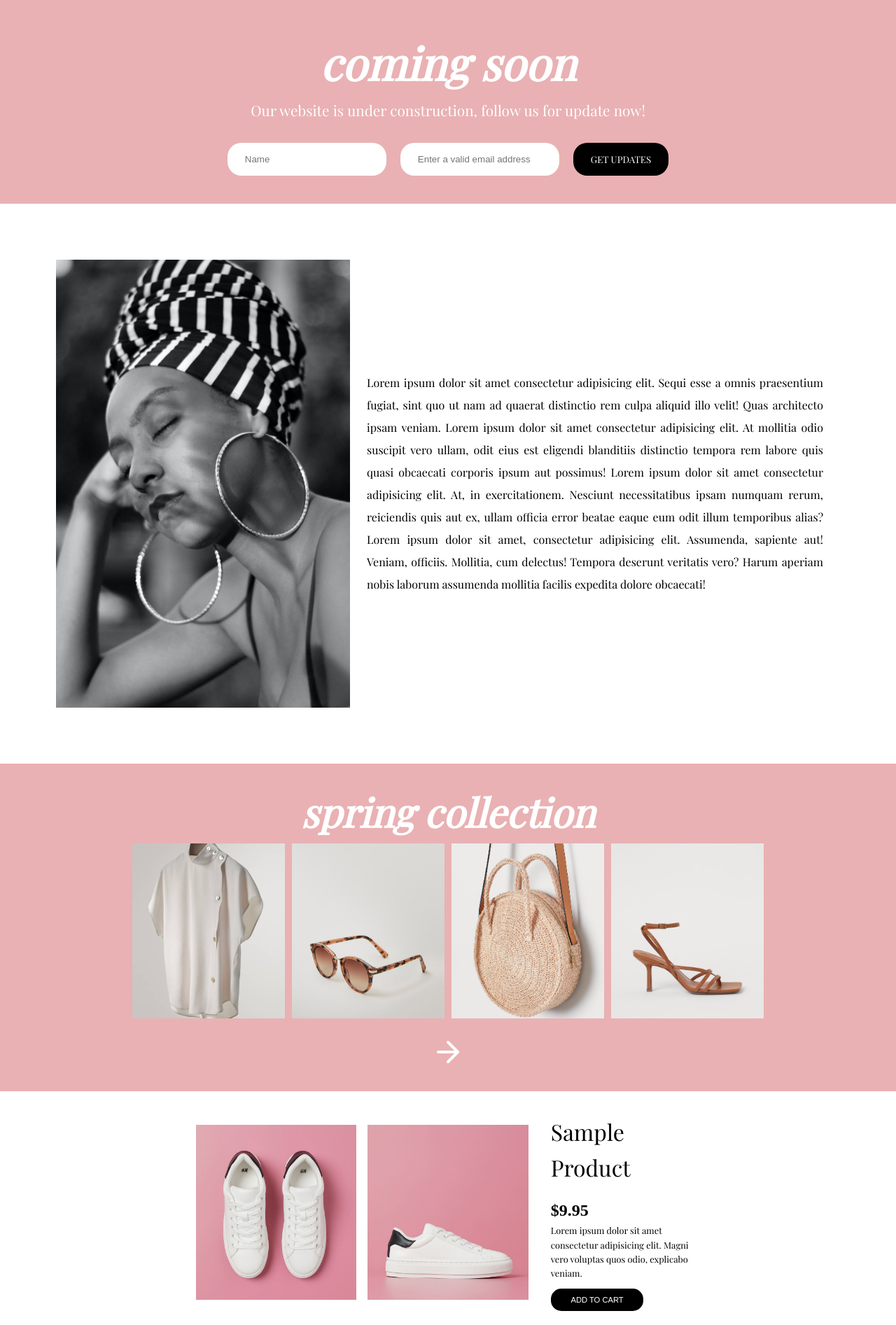
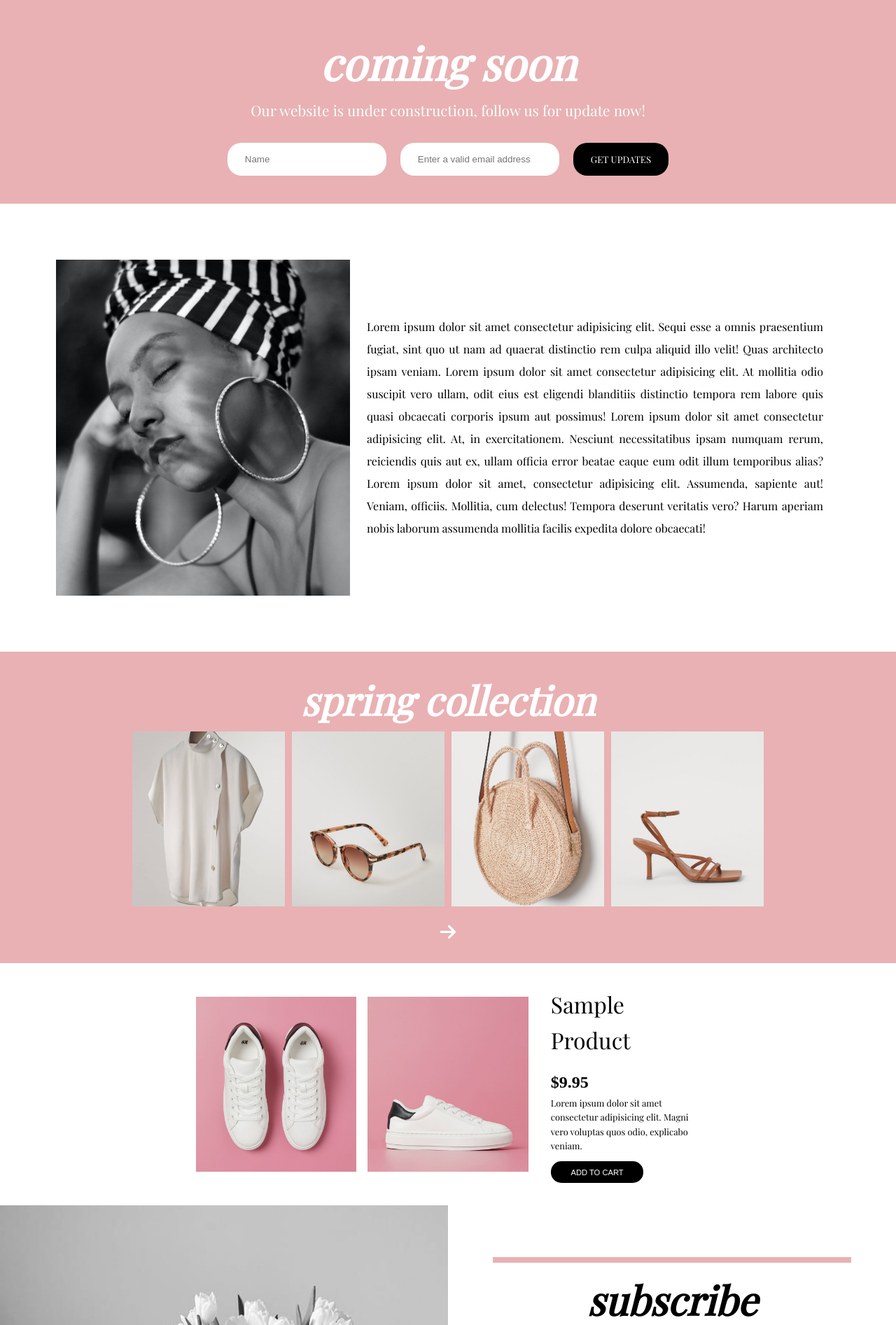
Before and after one commit to SlamChillz/Flexbox, a PHP site: page / in a window 1280 px wide. Shown: the part 2211-4104 px from the top of the page at 70% size. Run offline with PHP 8.4, Linux system fonts and the light colour scheme; some libraries are stand-ins or nearby versions; some web fonts are replaced.

Commit message:
Error of some images not showing fixed

```diff
--- a/css/style.css
+++ b/css/style.css
@@ -191,7 +191,7 @@ header .header-body {
 }
 
 .section3-image, .section3-body {
-    height: 40rem;
+    height: 30rem;
     display: flex;
     align-items: center;
 }
@@ -200,11 +200,13 @@ header .header-body {
     flex-grow: 1;
     flex-shrink: 0;
     flex-basis: 30%;
-}
-
-.section3-image .article-image {
-    width: 100%;
-    height: 100%;
+    display: flex;
+    overflow: hidden;
+    justify-content: center;
+    background-position: center;
+    background-repeat: no-repeat;
+    background-size: cover;
+    background-image: url('../images/article-img.jpeg');
 }
 
 .section3-body {
@@ -270,14 +272,9 @@ header .header-body {
 }
 
 .slide-icon {
+    padding: 0.5rem 0;
     display: flex;
     justify-content: center;
-    padding: 0.5rem 0;
-    color: white;
-}
-
-.feather-icon {
-    width: 3rem;
 }
 
 .shoe {
--- a/index.html
+++ b/index.html
@@ -69,7 +69,7 @@
     </section>
     <section class="section3">
         <div class="section3-content">
-            <div class="section3-image"><img src="../images/article-img.jpeg" alt="Image of a Lady" class="article-image"></div>
+            <div class="section3-image"></div>
             <div class="section3-body">
                 <p class="section3-text">
                     Lorem ipsum dolor sit amet consectetur adipisicing elit. Sequi esse a omnis praesentium fugiat, sint quo ut nam ad quaerat distinctio rem culpa aliquid illo velit! Quas architecto ipsam veniam.
@@ -91,7 +91,7 @@
             <div class="slide-images slide-image3"></div>
             <div class="slide-images slide-image4"></div>
         </div>
-        <div class="slide-icon"><img src="../images/arrow-right.svg" alt="Feater icon" class="feather-icon"></div>
+        <div class="slide-icon"><i class="fas fa-arrow-right"></i></div>
     </section>
     <section class="shoe">
         <div class="shoe-body">
```
